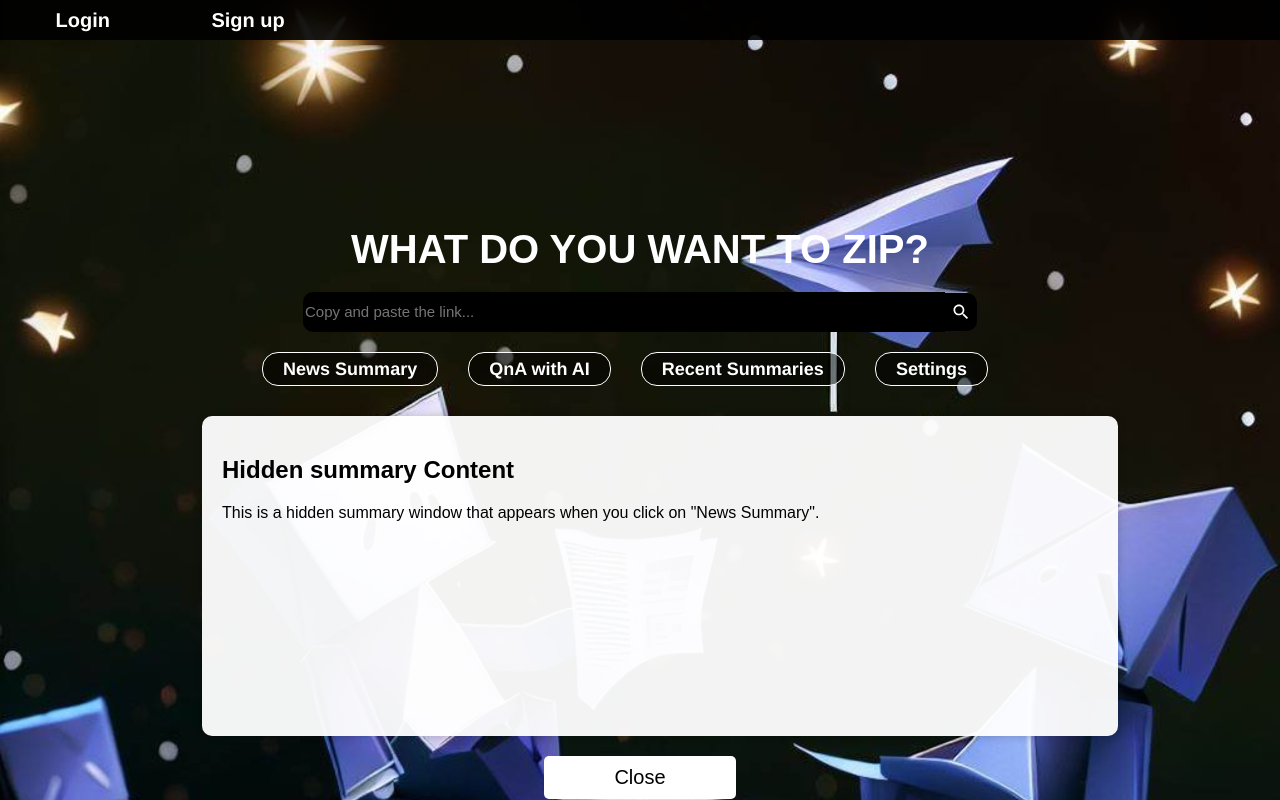
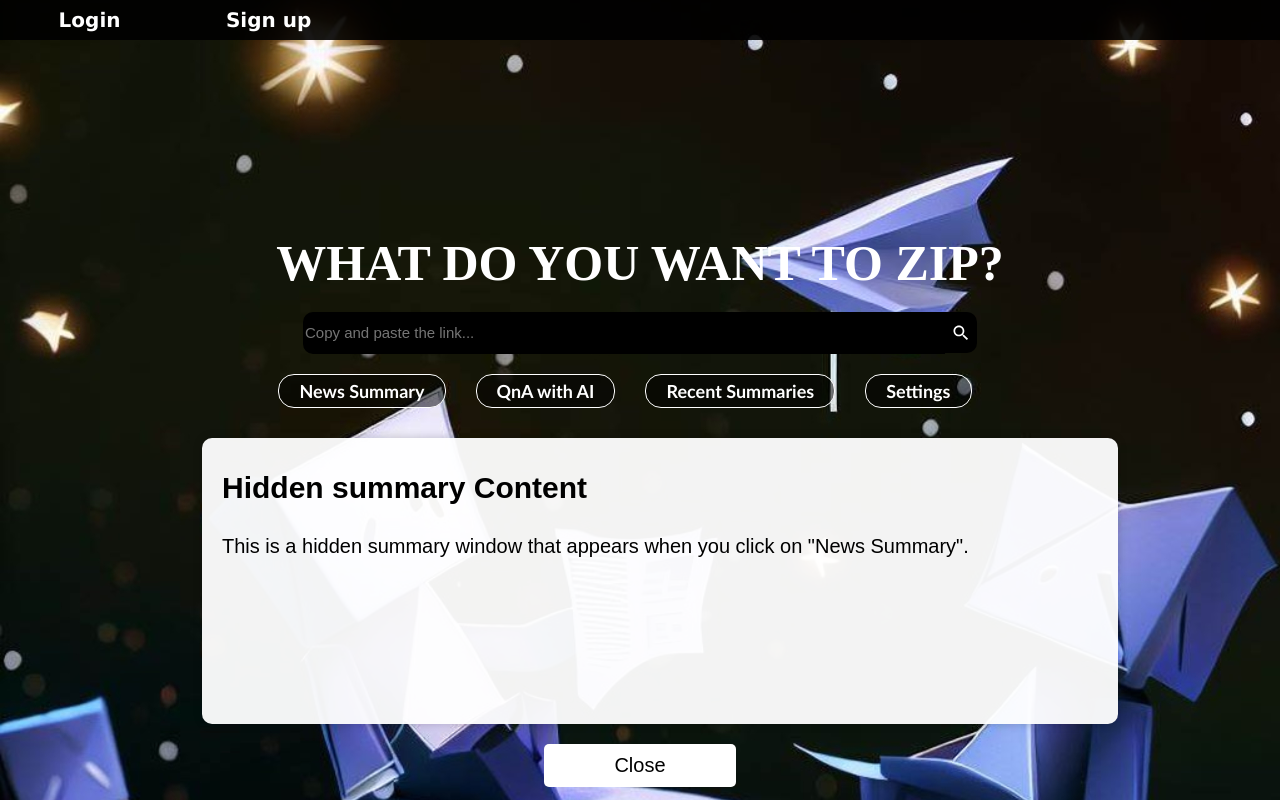
Before and after one commit to Hackaton-Warriors/2023-Konkuk-Univ-HACKATON, a React (Create React App) app in the folder Client/: page / in a window 1280 px wide. Both pictures are taken after a click on the element "News Summary". Shown: the top 800 px of the page. Built offline with nearby package versions, Linux system fonts and the light colour scheme.

Commit message:
hsung(font)

```diff
--- a/Client/src/App.css
+++ b/Client/src/App.css
@@ -18,11 +18,12 @@
 
 /* 제목 스타일 */
 .title {
-  font-size: 40px;
+  font-size: 50px;
   font-weight: bold;
   color: #fff;
   font-weight: 800;
   margin-bottom: 20px;
+  font-family:'Times New Roman', Times, serif;
 }
 
 /* 검색창 스타일 */
@@ -34,7 +35,7 @@
 }
 
 .search-input {
-  height: 3vw;
+  height: 5vh;
   padding-right: 30vw;
   font-size: 15px;
   width: 20vw;
@@ -45,15 +46,16 @@
   align-items: center;
 }
 
-/* 검색창 버튼 스타일 */
 .search-button {
   background-color: #000;
-  height: 3vw; /* 검색창과 같은 배경색 */
+  height: 5.2vh;
+  width: 2.5vw;
   border: none;
   border-radius: 0 10px 10px 0;
   cursor: pointer;
   display: flex;
   align-items: center;
+  justify-content: center;
 }
 
 .search-button svg {
@@ -86,7 +88,7 @@
 .menu4 {
   font-size: 18px;
   font-weight: bold;
-  font-family: 'Helvetica', sans-serif;
+  font-family:'Gill Sans', 'Gill Sans MT', Calibri, 'Trebuchet MS', sans-serif;
   display: inline-block;
   background: rgba(0, 0, 0, 0.5);
   padding: 0 20px;
@@ -162,7 +164,7 @@
   text-align: center;
   list-style: none;
   display: flex;
-  margin-top: 40px;
+  margin-top: 0px;
   padding: 0;
 }
 
@@ -183,7 +185,7 @@
   background-color: rgba(255,255,255,0.95);
   width: 100%;
   height: 35vh;
-  padding: 20px;
+  padding: 3px 20px;
   border-radius: 10px;
   box-shadow: 0 0 10px rgba(0, 0, 0, 0.2);
   text-align: left;
@@ -290,7 +292,7 @@
   min-width:70%;
   font-size: 20px;
   font-weight: bold;
-  font-family: 'Helvetica', sans-serif;
+  font-family:'Lucida Sans', 'Lucida Sans Regular', 'Lucida Grande', 'Lucida Sans Unicode', Geneva, Verdana, sans-serif;
 }
 
 .login-btn:hover, .signup-btn:hover {
--- a/Client/src/App.js
+++ b/Client/src/App.js
@@ -1,13 +1,13 @@
-import React, { useState, useRef, useEffect} from 'react';
+import React, { useState } from 'react';
 import './App.css';
-import { BrowserRouter as Router, Route, Routes, Link } from 'react-router-dom';
+import axios from 'axios';
 
 function HiddenSummary({ closeSummary }) {
   return (
     <div className="hidden-summary">
       <div className="hidden-summary-content">
-        <h2>Hidden summary Content</h2>
-        <p>This is a hidden summary window that appears when you click on "News Summary".</p>
+        <p style={{fontSize:"30px", fontWeight:"bold"}}>Hidden summary Content</p>
+        <p style={{fontSize:"20px"}}>This is a hidden summary window that appears when you click on "News Summary".</p>
       </div>
       <button className="close-summary-button" onClick={closeSummary}>Close</button>
     </div>
@@ -22,7 +22,7 @@ function HiddenQnA({ closeQnA }) {
         <div className="search-container">
           <input className="search-input" type="text" placeholder="Search in QnA..." />
           <button className="search-button" type="button">
-            <svg xmlns="http://www.w3.org/2000/svg" width="24" height="24" viewBox="0 0 24 24">
+            <svg xmlns="http://www.w3.org/2000/svg">
               <path d="M15.5 14h-.79l-.28-.27C15.41 12.59 16 11.11 16 9.5 16 5.91 13.09 3 9.5 3S3 5.91 3 9.5 5.91 16 9.5 16c1.61 0 3.09-.59 4.23-1.57l.27.28v.79l5 4.99L20.49 19l-4.99-5zm-6 0C7.01 14 5 11.99 5 9.5S7.01 5 9.5 5 14 7.01 14 9.5 11.99 14 9.5 14z"></path>
             </svg>
           </button>
```
